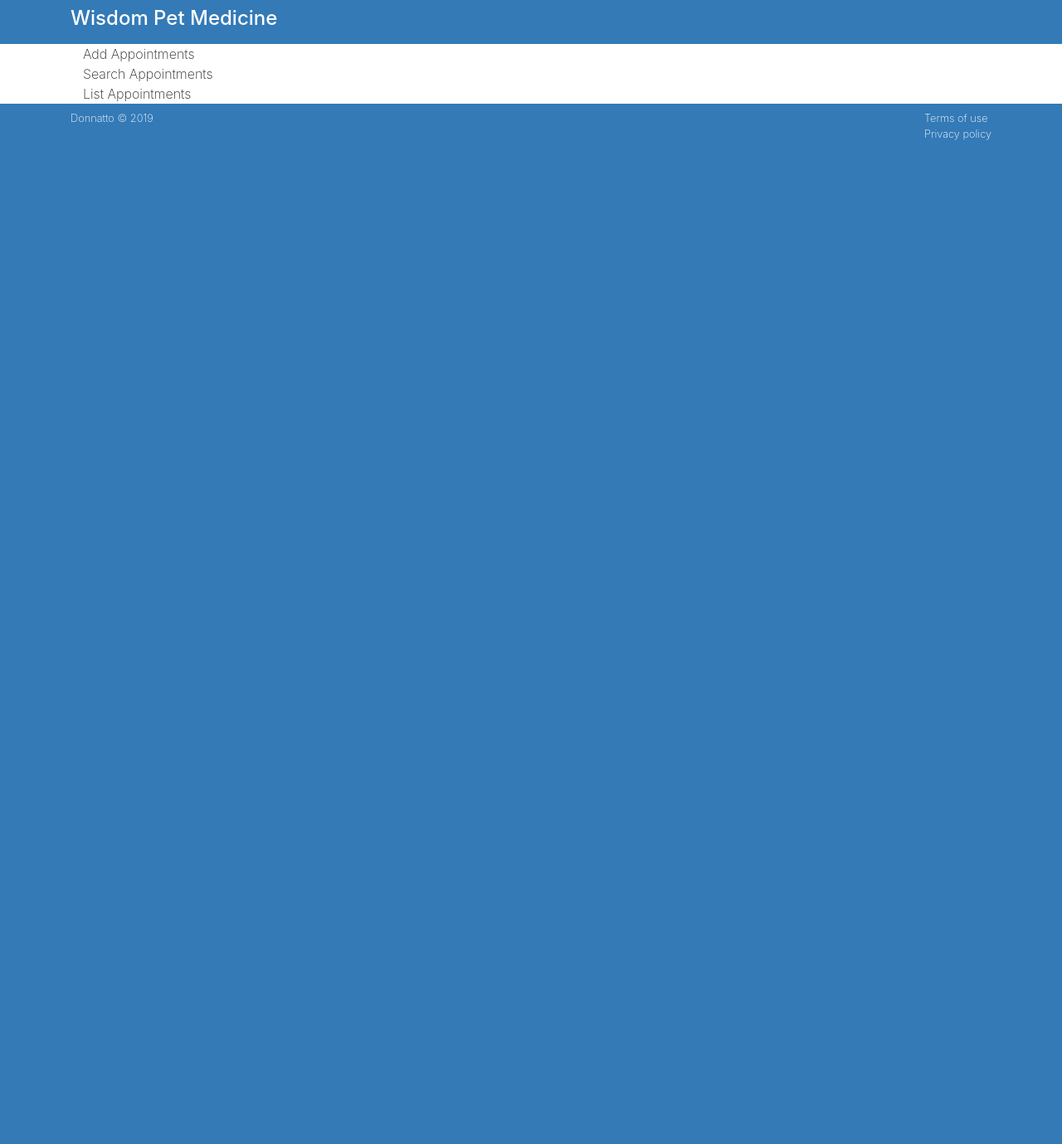
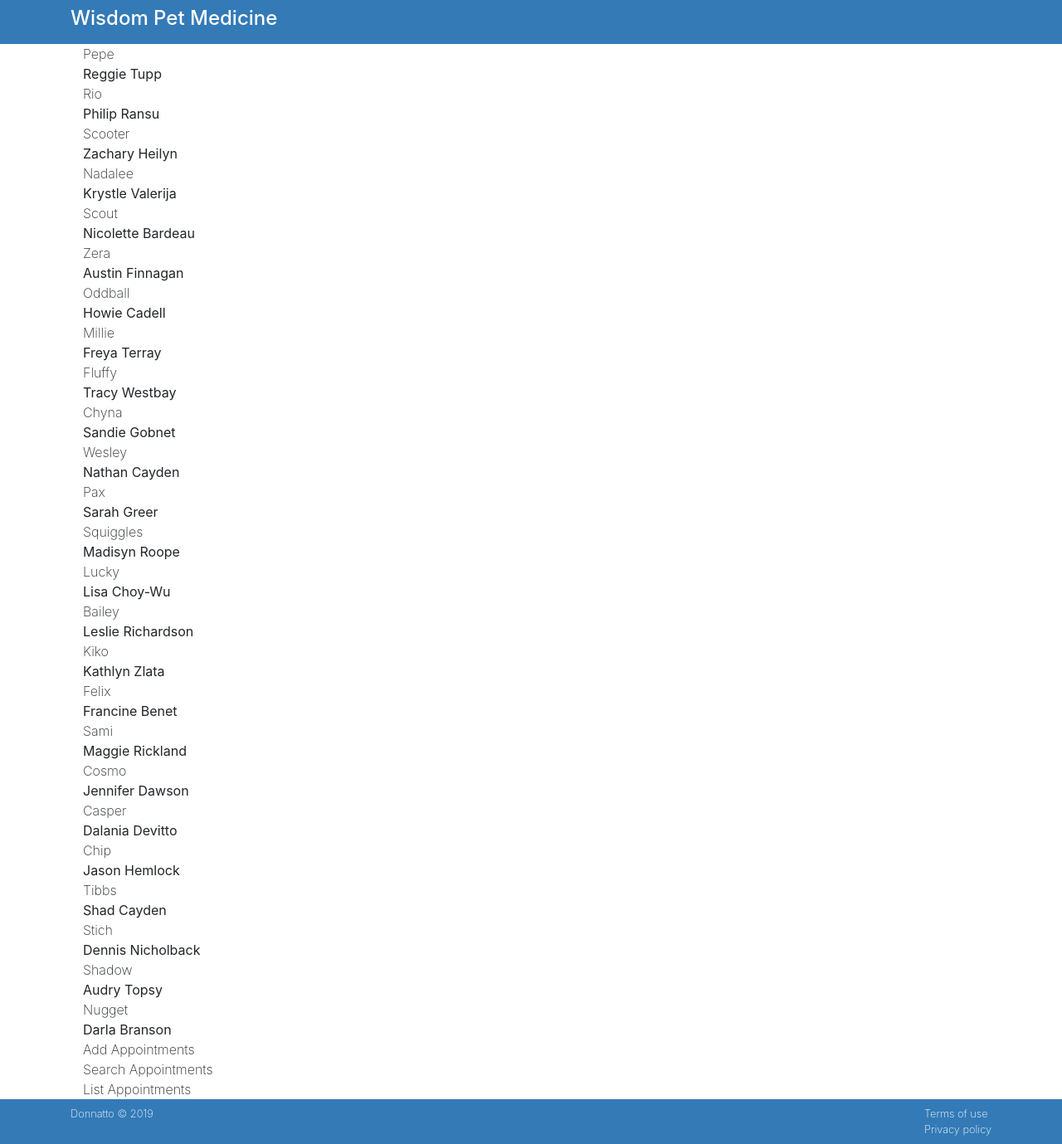
Before and after one commit to donnatto/react-interface, a React (Create React App) app: page / in a window 1280 px wide. Shown: the whole page at 83% size. Before the commit the page ends 800 px from the top, so only its background shows below. Built offline with nearby package versions, Linux system fonts and the light colour scheme.

Commit message:
add data.json and fetch data in app.js

```diff
--- /dev/null
+++ b/public/data.json
@@ -0,0 +1,152 @@
+[
+  {
+    "petName": "Pepe",
+    "ownerName": "Reggie Tupp",
+    "aptNotes": "It's time for this rabbit's post spaying surgery checkup",
+    "aptDate": "2018-11-28 13:30"
+  },
+  {
+    "petName": "Rio",
+    "ownerName": "Philip Ransu",
+    "aptNotes": "Rio is up for his next round of vaccinations",
+    "aptDate": "2018-11-28 10:15"
+  },
+  {
+    "petName": "Scooter",
+    "ownerName": "Zachary Heilyn",
+    "aptNotes": "Scooter has been pawing at his ear and may have an ear infection",
+    "aptDate": "2018-11-28 14:45"
+  },
+  {
+    "petName": "Nadalee",
+    "ownerName": "Krystle Valerija",
+    "aptNotes": "This dog is coming in for his monthly nail trim and grooming",
+    "aptDate": "2018-11-28 16:00"
+  },
+  {
+    "petName": "Scout",
+    "ownerName": "Nicolette Bardeau",
+    "aptNotes": "This dog is coming in for his annual checkup and vaccinations",
+    "aptDate": "2018-11-28 9:00"
+  },
+  {
+    "petName": "Zera",
+    "ownerName": "Austin Finnagan",
+    "aptNotes": "This iguana's is showing signs of dementia associated with his old age",
+    "aptDate": "2018-11-29 13:15"
+  },
+  {
+    "petName": "Oddball",
+    "ownerName": "Howie Cadell",
+    "aptNotes": "Oddball has a hard lump on right front foot",
+    "aptDate": "2018-11-29 10:00"
+  },
+  {
+    "petName": "Millie",
+    "ownerName": "Freya Terray",
+    "aptNotes": "MIllie has exhibited signs of an upset stomach and is not eating regularly",
+    "aptDate": "2018-11-29 11:45"
+  },
+  {
+    "petName": "Fluffy",
+    "ownerName": "Tracy Westbay",
+    "aptNotes": "Fluffy has some matted hair that needs to be groomed",
+    "aptDate": "2018-11-29 14:30"
+  },
+  {
+    "petName": "Chyna",
+    "ownerName": "Sandie Gobnet",
+    "aptNotes": "This turtle is coming in for a checkup and to be tested for Salmonella",
+    "aptDate": "2018-11-29 16:00"
+  },
+  {
+    "petName": "Wesley",
+    "ownerName": "Nathan Cayden",
+    "aptNotes": "This dog is returning for his next heartworm treatment visit",
+    "aptDate": "2018-11-29 8:30"
+  },
+  {
+    "petName": "Pax",
+    "ownerName": "Sarah Greer",
+    "aptNotes": "This senior dog has been sluggish and showing lethargic behavior",
+    "aptDate": "2018-11-30 10:15"
+  },
+  {
+    "petName": "Squiggles",
+    "ownerName": "Madisyn Roope",
+    "aptNotes": "Squiggles is due for her annual checkup and vaccinations",
+    "aptDate": "2018-11-30 11:30"
+  },
+  {
+    "petName": "Lucky",
+    "ownerName": "Lisa Choy-Wu",
+    "aptNotes": "This cat has tartar buildup and her owner would like his teeth cleaned",
+    "aptDate": "2018-11-30 14:30"
+  },
+  {
+    "petName": "Bailey",
+    "ownerName": "Leslie Richardson",
+    "aptNotes": "This cat is suffering from hotspots and dermatitis",
+    "aptDate": "2018-11-30 15:45"
+  },
+  {
+    "petName": "Kiko",
+    "ownerName": "Kathlyn Zlata",
+    "aptNotes": "Kiko has been exhibiting excessive thirst and weight loss for the past few weeks",
+    "aptDate": "2018-11-30 9:00"
+  },
+  {
+    "petName": "Felix",
+    "ownerName": "Francine Benet",
+    "aptNotes": "Felix's mom is coming in to follow up on  lab work results",
+    "aptDate": "2018-12-1 13:00"
+  },
+  {
+    "petName": "Sami",
+    "ownerName": "Maggie Rickland",
+    "aptNotes": "Sami has had some changes in his bathroom in habits",
+    "aptDate": "2018-12-1 10:00"
+  },
+  {
+    "petName": "Cosmo",
+    "ownerName": "Jennifer Dawson",
+    "aptNotes": "Cosmo's mom would like us to check for arthritic conditions and do a routine checkup",
+    "aptDate": "2018-12-1 11:30"
+  },
+  {
+    "petName": "Casper",
+    "ownerName": "Dalania Devitto",
+    "aptNotes": "This dog is coming in for a nail trim and grooming",
+    "aptDate": "2018-12-1 15:15"
+  },
+  {
+    "petName": "Chip",
+    "ownerName": "Jason Hemlock",
+    "aptNotes": "This fish has a spotty white patch developing on his back ",
+    "aptDate": "2018-12-1 8:45"
+  },
+  {
+    "petName": "Tibbs",
+    "ownerName": "Shad Cayden",
+    "aptNotes": "Tibbs has had an ongoing rash and cold symptoms and we are going to run allergy tests",
+    "aptDate": "2018-12-2 13:30"
+  },
+  {
+    "petName": "Stich",
+    "ownerName": "Dennis Nicholback",
+    "aptNotes": "Stich has been having some stomach issues and is due for his vaccinations",
+    "aptDate": "2018-12-2 10:15"
+  },
+  {
+    "petName": "Shadow",
+    "ownerName": "Audry Topsy",
+    "aptNotes": "This cat has a red swollen eye with a discharge",
+    "aptDate": "2018-12-2 15:00"
+  },
+  {
+    "petName": "Nugget",
+    "ownerName": "Darla Branson",
+    "aptNotes": "This little fish Nugget, has  a rash on his stomach area",
+    "aptDate": "2018-12-2 9:00"
+  }
+]
--- a/src/components/App.js
+++ b/src/components/App.js
@@ -1,17 +1,48 @@
-import React from 'react';
+import React, { Component } from 'react';
 import '../css/App.css';
 
 import AddAppointments from './AddAppointments'
 import SearchAppointments from "./SearchAppointments";
 import ListAppointments from './ListAppointments'
 
-function App() {
+class App extends Component {
+
+  constructor() {
+    super();
+    this.state = {
+      myAppointments: [],
+    }
+  }
+
+  componentDidMount() {
+    fetch('./data.json')
+      .then(response => response.json())
+      .then(result => {
+        const apts = result.map(item => {
+          return item;
+        });
+        this.setState({
+          myAppointments: apts
+        });
+      });
+  }
+
+  render() {
+
+    const listItems = this.state.myAppointments.map(item => (
+      <div>
+        <div>{item.petName}</div>
+        <strong>{item.ownerName}</strong>
+      </div>
+    ));
+
     return (
       <main className="page bg-white" id="petratings">
         <div className="container">
           <div className="row">
             <div className="col-md-12 bg-white">
               <div className="container">
+                {listItems}
                 <AddAppointments />
                 <SearchAppointments />
                 <ListAppointments />
@@ -22,5 +53,6 @@
       </main>
     );
   }
+}
 
 export default App;
```
Lines whose indentation alone changed are shown as unchanged.
